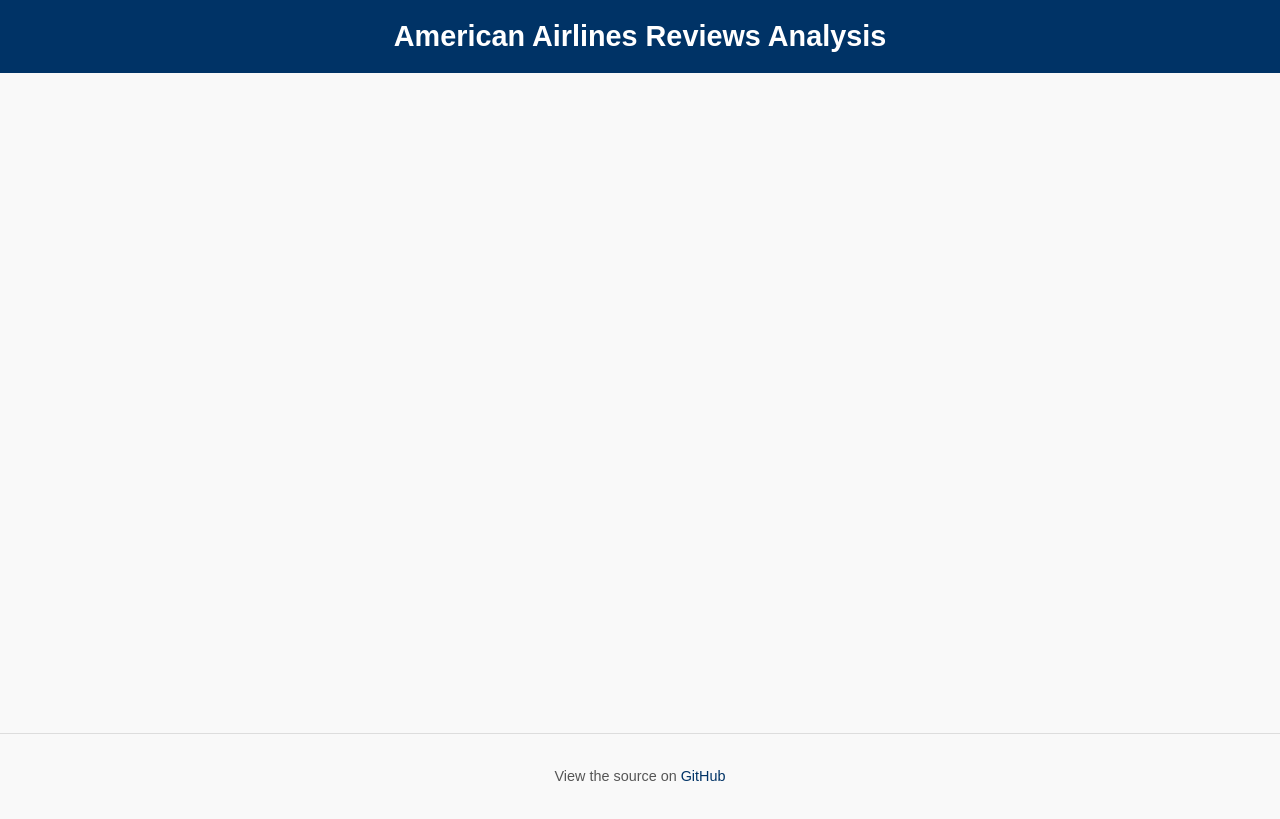
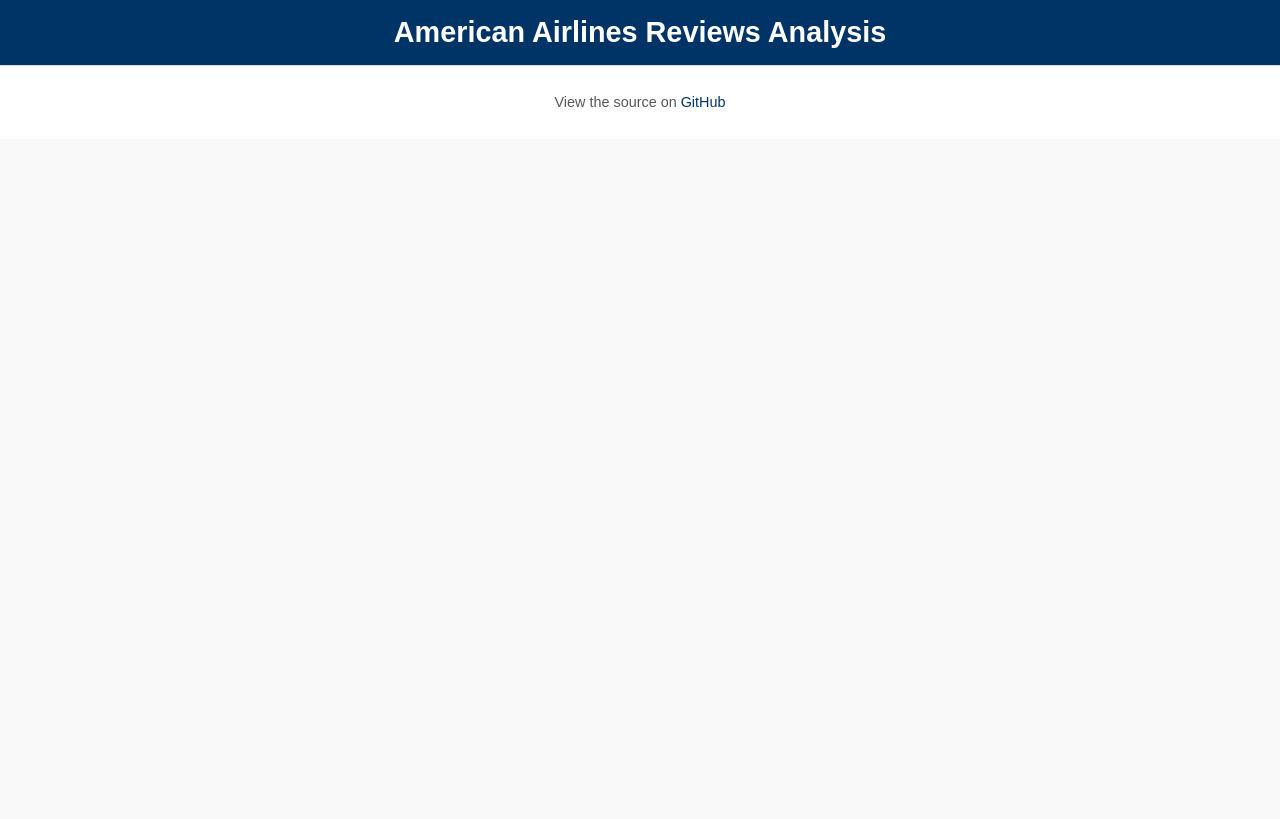
Before and after one commit to quanh171/american-airlines-reviews-dashboard, a plain HTML site: page docs/index.html in a window 1280 px wide. Drawn offline with Linux system fonts and the light colour scheme.

Commit message:
Update index.html

```diff
--- a/docs/index.html
+++ b/docs/index.html
@@ -4,47 +4,25 @@
   <meta charset="utf-8">
   <title>American Airlines Reviews Analysis</title>
   <style>
+    :root { --page-bg: #f9f9f9; --ink: #333; --brand: #003366; }
+    * { box-sizing: border-box; }
     body {
-      margin: 0;
+      margin: 0; background: var(--page-bg); color: var(--ink);
       font-family: Arial, Helvetica, sans-serif;
-      background-color: #f9f9f9;
-      color: #333;
     }
     header {
-      background: #003366;
-      color: #fff;
-      padding: 20px;
-      text-align: center;
+      background: var(--brand); color: #fff; padding: 16px 20px; text-align: center;
     }
-    header h1 {
-      margin: 0;
-      font-size: 1.8em;
+    header h1 { margin: 0; font-size: 1.8em; }
+    main { padding: 0; margin: 0; }
+    /* The container spans full width; height will be set via JS */
+    .tableauPlaceholder { position: relative; width: 100%; }
+    footer {
+      text-align: center; font-size: 0.9em; color: #555;
+      padding: 14px 20px; border-top: 1px solid #ddd; background: #fff;
     }
-    main {
-      padding: 20px;
-      max-width: 1200px;
-      margin: auto;
-    }
-    .tableauPlaceholder {
-      position: relative;
-      width: 100%;
-      min-height: 600px;
-    }
-    footer {
-      text-align: center;
-      font-size: 0.9em;
-      color: #555;
-      padding: 20px;
-      margin-top: 20px;
-      border-top: 1px solid #ddd;
-    }
-    footer a {
-      color: #003366;
-      text-decoration: none;
-    }
-    footer a:hover {
-      text-decoration: underline;
-    }
+    footer a { color: var(--brand); text-decoration: none; }
+    footer a:hover { text-decoration: underline; }
   </style>
 </head>
 <body>
@@ -53,52 +31,57 @@
   </header>
 
   <main>
-    <!-- Tableau Embed (new code) -->
-    <div class='tableauPlaceholder' id='viz1758081510005' style='position: relative'>
+    <!-- Tableau Embed -->
+    <div class="tableauPlaceholder" id="viz1758081510005">
       <noscript>
-        <a href='#'>
-          <img alt='American Airlines Review Analysis'
-               src='https://public.tableau.com/static/images/Am/AmericanAirlinesReviewAnalysis/Dashboard1/1.png'
-               style='border: none'/>
+        <a href="#">
+          <img alt="American Airlines Review Analysis"
+               src="https://public.tableau.com/static/images/Am/AmericanAirlinesReviewAnalysis/Dashboard1/1.png"
+               style="border:none" />
         </a>
       </noscript>
-      <object class='tableauViz' style='display:none;'>
-        <param name='host_url' value='https%3A%2F%2Fpublic.tableau.com%2F'/>
-        <param name='embed_code_version' value='3'/>
-        <param name='site_root' value=''/>
-        <param name='name' value='AmericanAirlinesReviewAnalysis/Dashboard1'/>
-        <param name='tabs' value='no'/>
-        <param name='toolbar' value='yes'/>
-        <param name='static_image' value='https://public.tableau.com/static/images/Am/AmericanAirlinesReviewAnalysis/Dashboard1/1.png'/>
-        <param name='animate_transition' value='yes'/>
-        <param name='display_static_image' value='yes'/>
-        <param name='display_spinner' value='yes'/>
-        <param name='display_overlay' value='yes'/>
-        <param name='display_count' value='yes'/>
-        <param name='language' value='en-US'/>
+      <object class="tableauViz" style="display:none;">
+        <param name="host_url" value="https%3A%2F%2Fpublic.tableau.com%2F" />
+        <param name="embed_code_version" value="3" />
+        <param name="site_root" value="" />
+        <param name="name" value="AmericanAirlinesReviewAnalysis/Dashboard1" />
+        <param name="tabs" value="no" />
+        <param name="toolbar" value="yes" />
+        <param name="static_image" value="https://public.tableau.com/static/images/Am/AmericanAirlinesReviewAnalysis/Dashboard1/1.png" />
+        <param name="animate_transition" value="yes" />
+        <param name="display_static_image" value="yes" />
+        <param name="display_spinner" value="yes" />
+        <param name="display_overlay" value="yes" />
+        <param name="display_count" value="yes" />
+        <param name="language" value="en-US" />
       </object>
     </div>
-    <script type='text/javascript'>
-      var divElement = document.getElementById('viz1758081510005');
-      var vizElement = divElement.getElementsByTagName('object')[0];
-      function sizeViz() {
-        vizElement.style.width = '100%';
-        vizElement.style.height = (divElement.offsetWidth * 0.75) + 'px';
-      }
-      sizeViz();
-      window.addEventListener('resize', sizeViz);
-      var scriptElement = document.createElement('script');
-      scriptElement.src = 'https://public.tableau.com/javascripts/api/viz_v1.js';
-      vizElement.parentNode.insertBefore(scriptElement, vizElement);
-    </script>
   </main>
 
   <footer>
     <p>View the source on
-      <a href="https://github.com/quanh171/american-airlines-reviews-dashboard" target="_blank">
-        GitHub
-      </a>
+      <a href="https://github.com/quanh171/american-airlines-reviews-dashboard" target="_blank">GitHub</a>
     </p>
   </footer>
+
+  <script type="text/javascript">
+    // Size the viz to fill the viewport minus header + footer
+    const divElement = document.getElementById('viz1758081510005');
+    const vizElement = divElement.getElementsByTagName('object')[0];
+
+    function sizeViz() {
+      const headerH = document.querySelector('header').offsetHeight || 0;
+      const footerH = document.querySelector('footer').offsetHeight || 0;
+      const availableH = Math.max(300, window.innerHeight - headerH - footerH); // floor at 300px
+      vizElement.style.width = '100%';
+      vizElement.style.height = availableH + 'px';
+    }
+    sizeViz();
+    window.addEventListener('resize', sizeViz);
+
+    const scriptElement = document.createElement('script');
+    scriptElement.src = 'https://public.tableau.com/javascripts/api/viz_v1.js';
+    vizElement.parentNode.insertBefore(scriptElement, vizElement);
+  </script>
 </body>
 </html>
```
